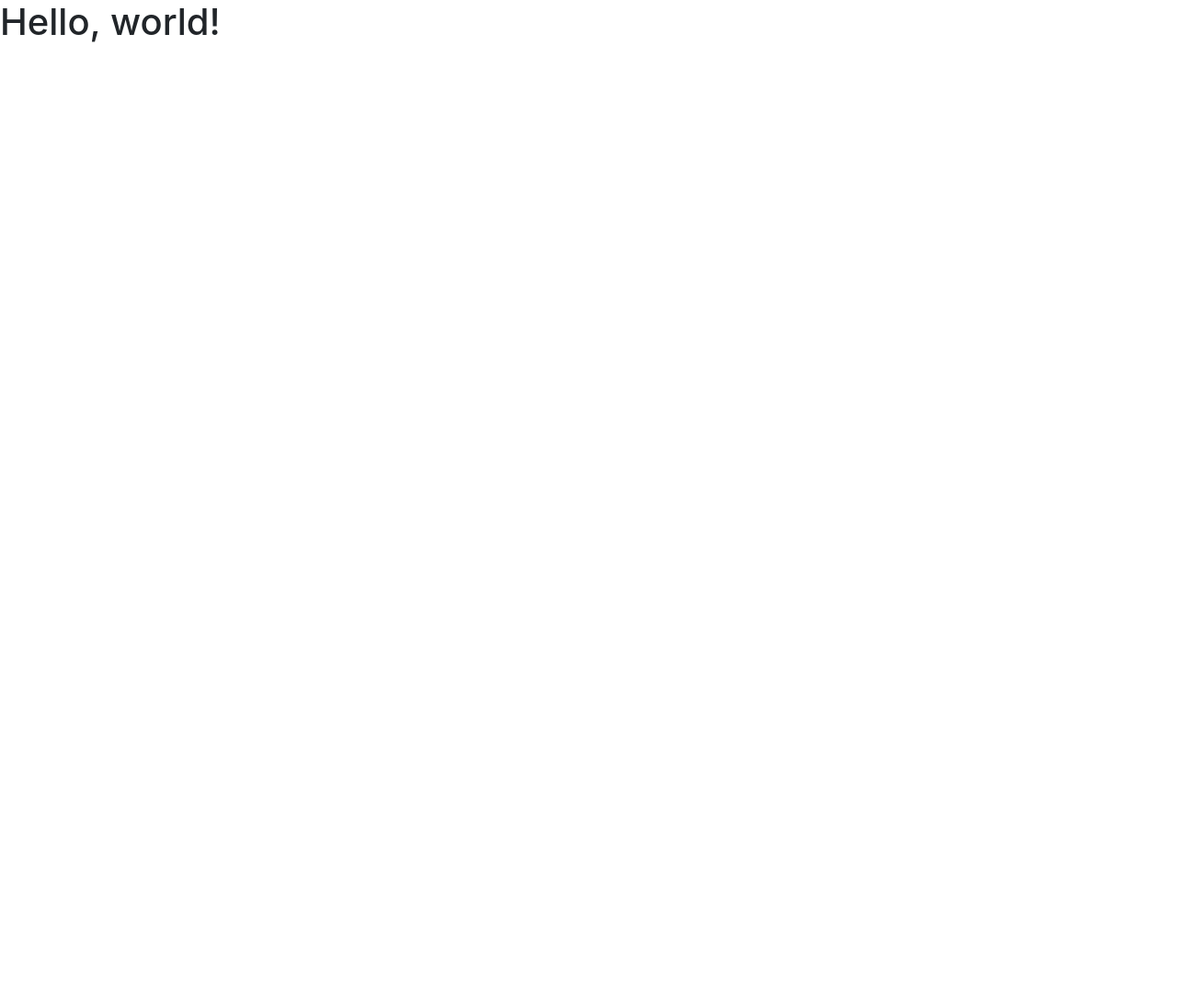
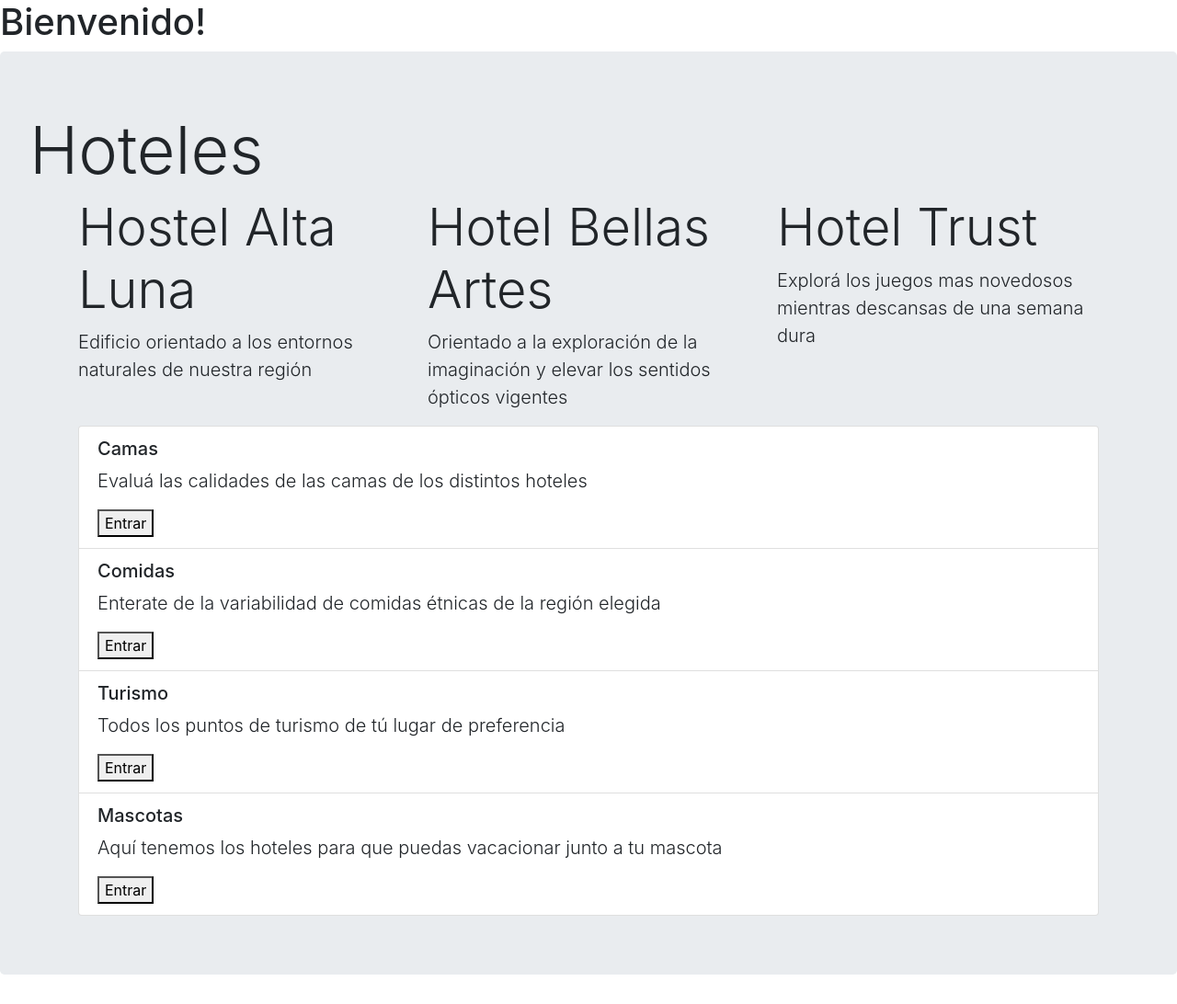
Before and after one commit to kalaniz0018/guia-hoteles-1er-proy-nodejs, a website: page index.html in a window 1280 px wide. Shown: the whole page at 92% size. Before the commit the page ends 800 px from the top, so only its background shows below. Drawn offline with nearby package versions, Linux system fonts and the light colour scheme.

Commit message:
Primer trabajo práctico

```diff
--- a/index.html
+++ b/index.html
@@ -1,5 +1,6 @@
 <!doctype html>
 <html lang="en">
+
 <head>
   <!-- Required meta tags -->
   <meta charset="utf-8">
@@ -10,14 +11,62 @@
 
   <title>Hello, world!</title>
 </head>
+
 <body>
-    <h1>Hello, world!</h1>
+  <h1>Bienvenido!</h1>
 
+  <div class="jumbotron">
+    <h1 class="display-3">Hoteles</h1>
+
+    <div class="container">
+      <div class="row">
+
+        <div class="col-sm">
+          <h2 class="display-4">Hostel Alta Luna</h2>
+          <p class="lead">Edificio orientado a los entornos naturales de nuestra región</p>
+        </div>
+
+
+        <div class="col-sm">
+          <h2 class="display-4">Hotel Bellas Artes</h2>
+          <p class="lead">Orientado a la exploración de la imaginación y elevar los sentidos ópticos vigentes</p>
+        </div>
+
+        <div class="col-sm">
+          <h2 class="display-4">Hotel Trust </h2>
+          <p class="lead">Explorá los juegos mas novedosos mientras descansas de una semana dura</p>
+        </div>
+      </div>
+      <ul class="list-group">
+        <li class="list-group-item">
+          <h5>Camas</h5>
+          <p class="lead">Evaluá las calidades de las camas de los distintos hoteles</p>
+          <button>Entrar</button>
+
+        </li>
+        <li class="list-group-item">
+          <h5>Comidas</h5>
+          <p class="lead">Enterate de la variabilidad de comidas étnicas de la región elegida</p>
+          <button>Entrar</button>
+        </li>
+        <li class="list-group-item">
+          <h5>Turismo</h5>
+          <p class="lead">Todos los puntos de turismo de tú lugar de preferencia</p>
+          <button>Entrar</button>
+        </li>
+        <li class="list-group-item">
+          <h5>Mascotas</h5>
+          <p class="lead">Aquí tenemos los hoteles para que puedas vacacionar junto a tu mascota</p>
+          <button>Entrar</button>
+        </li>
+
+    </div>
     <!-- Optional JavaScript -->
     <!-- jQuery first, then Popper.js, then Bootstrap JS -->
-    <!--En los siguientes scripts cargamos y configuramos las versiones de bootrtrap-->
+    <!--En los siguientes scripts cargamos y configuramos las versiones de bootstrap-->
     <script src="node_modules/jquery/dist/jquery.min.js"></script>
     <script src="node_modules/popper.js/dist/popper.min.js"></script>
     <script src="node_modules/bootstrap/dist/js/bootstrap.min.js"></script>
 </body>
+
 </html>
```
Lines whose indentation alone changed are shown as unchanged.
